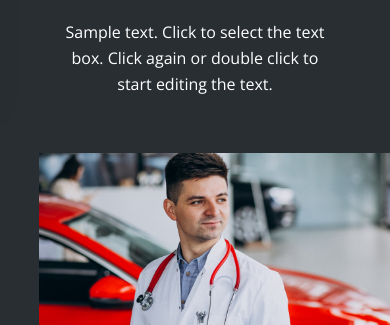
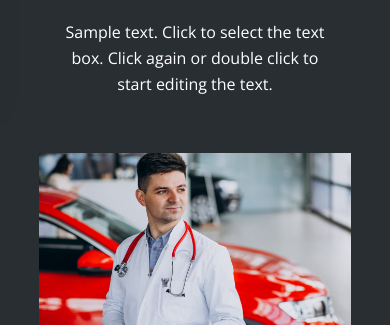
Before and after one commit to dfrancisco2/Logo-template, a plain HTML site: page index.html in a window 390 px wide. Shown: the part 519-844 px from the top of the page. Drawn offline with nearby package versions, Linux system fonts and the light colour scheme.

Commit message:
fix screen size for mobile

```diff
--- a/styles.css
+++ b/styles.css
@@ -113,6 +113,7 @@ a {
   font-size: 3rem;
 }
 
+/* Grid Content */
 .grid-container {
   display: grid;
   grid-template-columns: repeat(auto-fit, minmax(400px, 1fr));
@@ -144,7 +145,7 @@ a {
 }
 
 /* Media Queries */
-@media screen and (max-width: 850px) {
+@media screen and (max-width: 768px) {
   .container {
     width: 80%;
     margin: 20px auto;
@@ -162,8 +163,13 @@ a {
   .main-header h1 {
     font-size: 2.2rem;
   }
+
+  .grid-container {
+    grid-template-columns: repeat(auto-fit, minmax(200px, 600px));
+  }
 }
 
+/* Ultrawide size */
 @media screen and (min-width: 2650px) {
   .container {
     width: 1200px;
```
